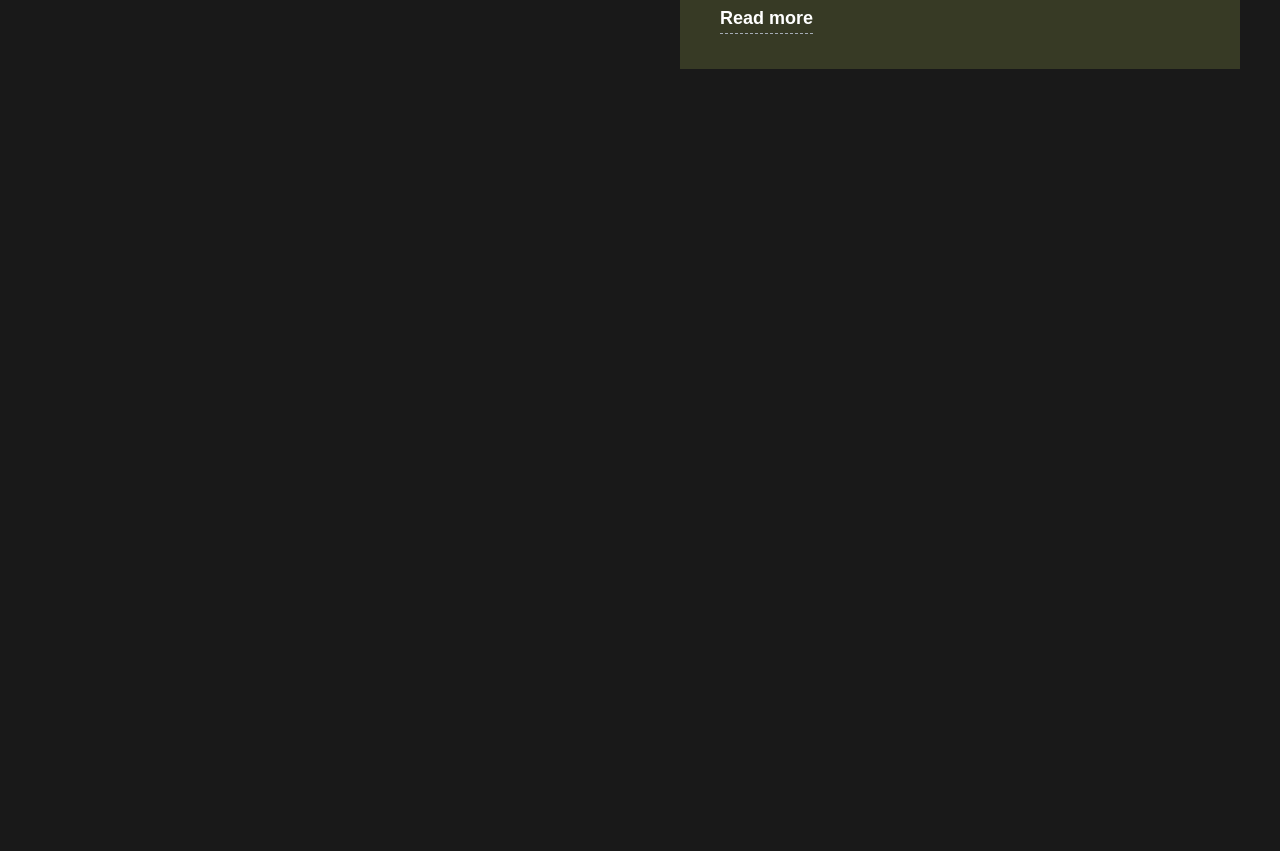
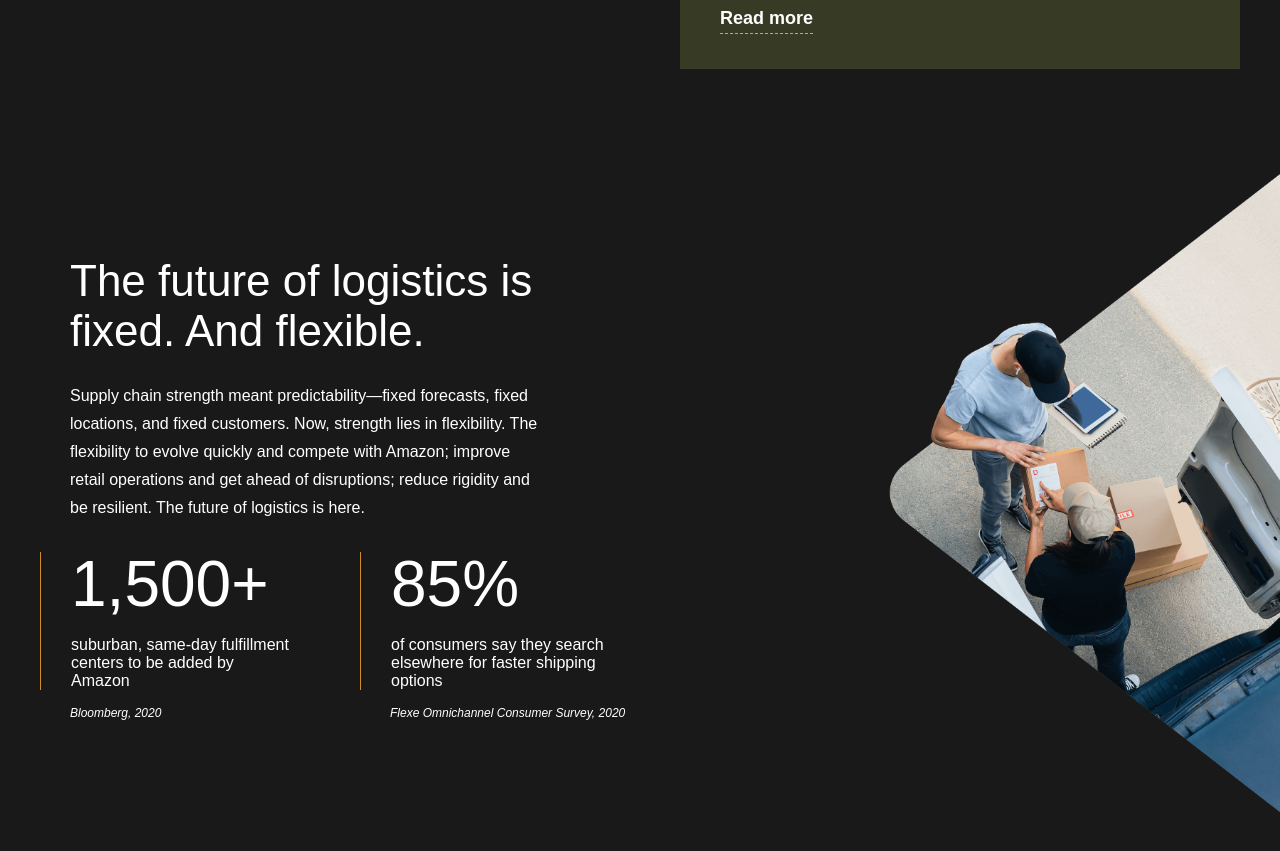
Before and after one commit to bdeak4/Internship-9-CSS-Layout, a plain HTML site: page index.html in a window 1280 px wide. Shown: the part 817-1668 px from the top of the page. Before the commit the page ends 926 px from the top, so only its background shows below. Drawn offline with Linux system fonts and the light colour scheme.

Commit message:
add featured feature section

```diff
--- a/index.html
+++ b/index.html
@@ -78,6 +78,42 @@
             </div>
         </div>
     </div>
+
+    <div class="featured-feature">
+        <div class="featured-feature__text">
+            <h2 class="feature__title featured-feature__title"> The future of logistics is fixed. And flexible.</h2>
+            <p class="feature__description featured-feature__description">
+                Supply chain strength meant predictability—fixed forecasts, fixed locations, and fixed customers. Now,
+                strength lies in flexibility. The flexibility to evolve quickly and compete with Amazon; improve retail
+                operations and get ahead of disruptions; reduce rigidity and be resilient. The future of logistics is
+                here.
+            </p>
+            <div class="feature__cards">
+                <div class="feature__card">
+                    <div class="feature__card__heading">
+                        <p class="feature__card__title">1,500+</p>
+                        <p class="feature__card__description">
+                            suburban, same-day fulfillment centers to be added by Amazon
+                        </p>
+                    </div>
+                    <p class="feature__card__source">
+                        Bloomberg, 2020
+                    </p>
+                </div>
+                <div class="feature__card">
+                    <div class="feature__card__heading">
+                        <p class="feature__card__title">85%</p>
+                        <p class="feature__card__description">
+                            of consumers say they search elsewhere for faster shipping options </p>
+                    </div>
+                    <p class="feature__card__source">
+                        Flexe Omnichannel Consumer Survey, 2020
+                    </p>
+                </div>
+            </div>
+        </div>
+        <img src="assets/mail-triangle.png" alt="Delivering mail" class="featured-feature__image">
+    </div>
 </body>
 
 </html>
--- a/styles.css
+++ b/styles.css
@@ -79,6 +79,7 @@ body {
 
 .features {
     display: flex;
+    margin-bottom: 65px;
 }
 
 .features > * {
@@ -170,3 +171,20 @@ body {
     padding-bottom: 5px;
     font-size: 18px;
 }
+
+/* “Istaknuto svojstvo” proizvoda */
+
+.featured-feature {
+    display: flex;
+    align-items: center;
+    margin-bottom: 65px;
+}
+
+.featured-feature > * {
+    width: 50%;
+}
+
+.featured-feature__title,
+.featured-feature__description {
+    padding: 0 100px 10px 70px;
+}
```
